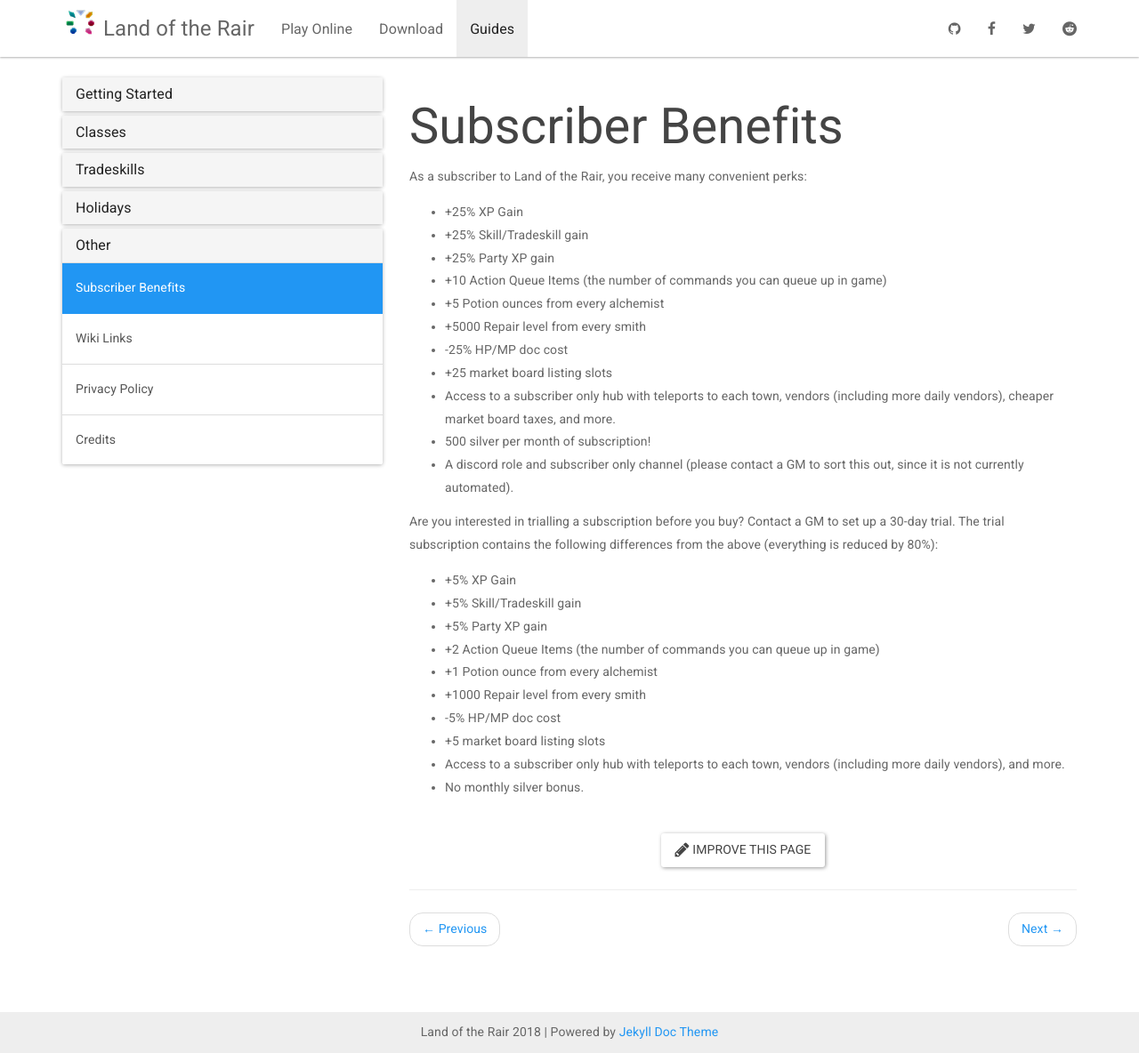
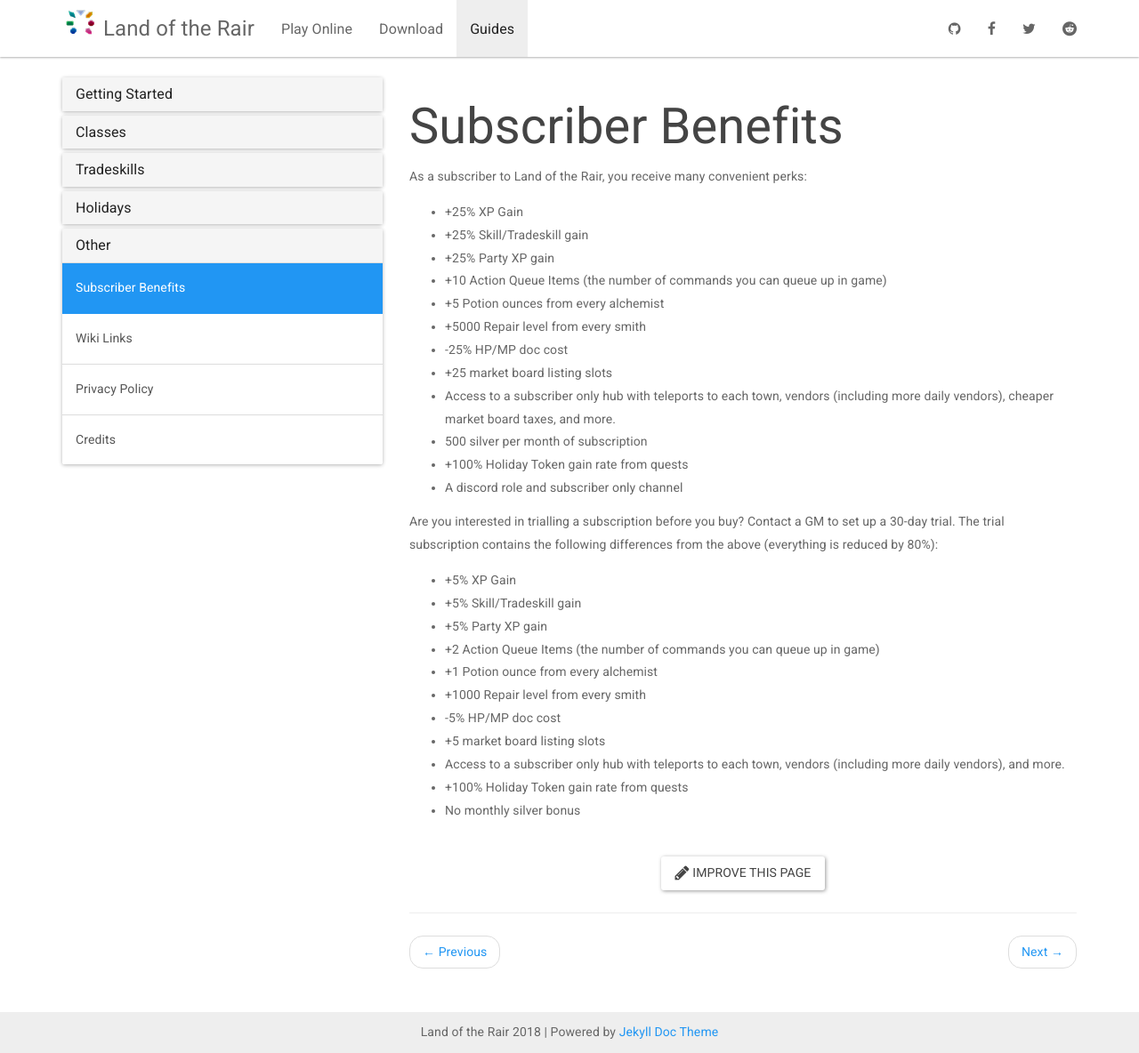
Before and after one commit to LandOfTheRair/landoftherair.github.io, a Jekyll site: the page built from _docs/other/subscriber-benefits.md, in a window 1280 px wide and 1184 px high. Shown: the whole window at 89% size. Built offline with Jekyll 4.4.1, drawn with Linux system fonts in a browser that asks for light colours; nearby versions of some CDN libraries.

Commit message:
Update subscriber-benefits.md

```diff
--- a/_docs/other/subscriber-benefits.md
+++ b/_docs/other/subscriber-benefits.md
@@ -14,8 +14,9 @@
 * -25% HP/MP doc cost
 * +25 market board listing slots
 * Access to a subscriber only hub with teleports to each town, vendors (including more daily vendors), cheaper market board taxes, and more.
-* 500 silver per month of subscription!
-* A discord role and subscriber only channel (please contact a GM to sort this out, since it is not currently automated).
+* 500 silver per month of subscription
+* +100% Holiday Token gain rate from quests
+* A discord role and subscriber only channel
 
 Are you interested in trialling a subscription before you buy? Contact a GM to set up a 30-day trial. The trial subscription contains the following differences from the above (everything is reduced by 80%):
 
@@ -28,4 +29,5 @@
 * -5% HP/MP doc cost
 * +5 market board listing slots
 * Access to a subscriber only hub with teleports to each town, vendors (including more daily vendors), and more.
-* No monthly silver bonus.
+* +100% Holiday Token gain rate from quests
+* No monthly silver bonus
```
